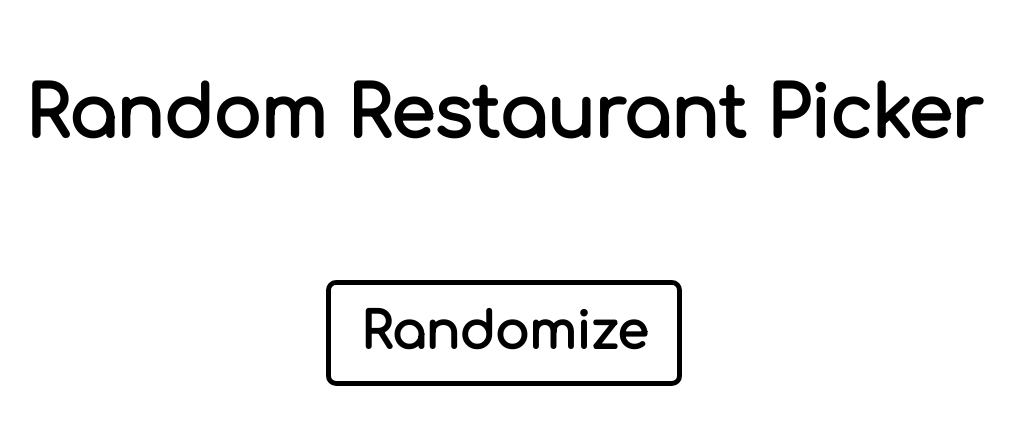
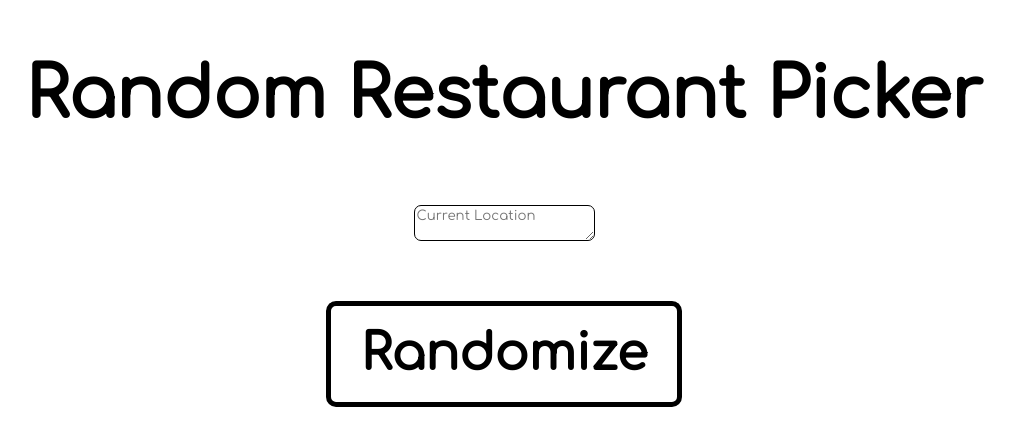
Before and after one commit to googleinterns/random-restaurant-picker, a plain HTML site: page src/main/webapp/index.html in a window 1280 px wide. Shown: the part 206-652 px from the top of the page, without its empty margins (136-1151 px from the left). Drawn offline with Linux system fonts and the light colour scheme.

Commit message:
add location holder, update layout

```diff
--- a/src/main/webapp/index.html
+++ b/src/main/webapp/index.html
@@ -14,7 +14,11 @@
       <h>Random Restaurant Picker</h>
       </br>
       <p>
-      <button class="btn random" onclick="loadPage()">Randomize</button>
+        <!--ideally, will register current location and display here; otherwise, user can input here: -->
+        <textarea name="text-input" placeholder="Current Location"></textarea>
+      </p>
+      <p>
+        <button class="btn random" onclick="loadPage()">Randomize</button>
       </p>
       </div>
    </body>
--- a/src/main/webapp/style.css
+++ b/src/main/webapp/style.css
@@ -46,6 +46,13 @@ p {
     padding: 10px;
 }
 
+textarea {
+    border: 1px solid black;
+    border-radius: 7px;
+    font-family: "Comfortaa";
+    margin-top: 45px;
+}
+
 .btn {
     align-content: center;
     background-color: white;
@@ -56,7 +63,7 @@ p {
     font-family: "Comfortaa";
     font-size: 50px;
     font-weight: bold;
-    margin-top: 100px;
+    margin-top: 20px;
     padding: 20px 30px;
 }
 
```
